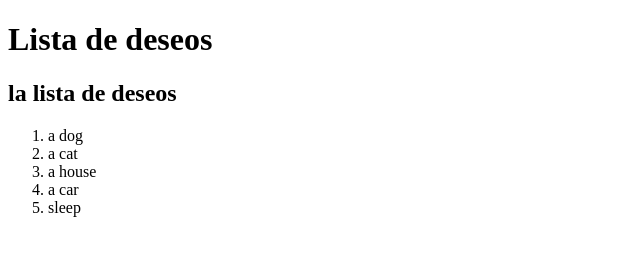
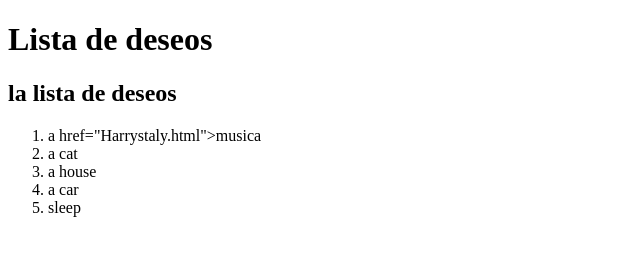
Before and after one commit to Soledadpuac/website, a plain HTML site: page index.html in a window 1280 px wide. Shown: the whole page, without its empty margins (0-640 px from the left). Drawn offline with Linux system fonts and the light colour scheme.

Commit message:
add links

```diff
--- a/index.html
+++ b/index.html
@@ -10,7 +10,7 @@
 
       <h2> la lista de deseos </h2>
       <ol>
-            <li> a dog</li>
+            <li>a href="Harrystaly.html">musica</li>
             <li> a cat</li>
             <li> a house</li>
             <li> a car</li>
```
